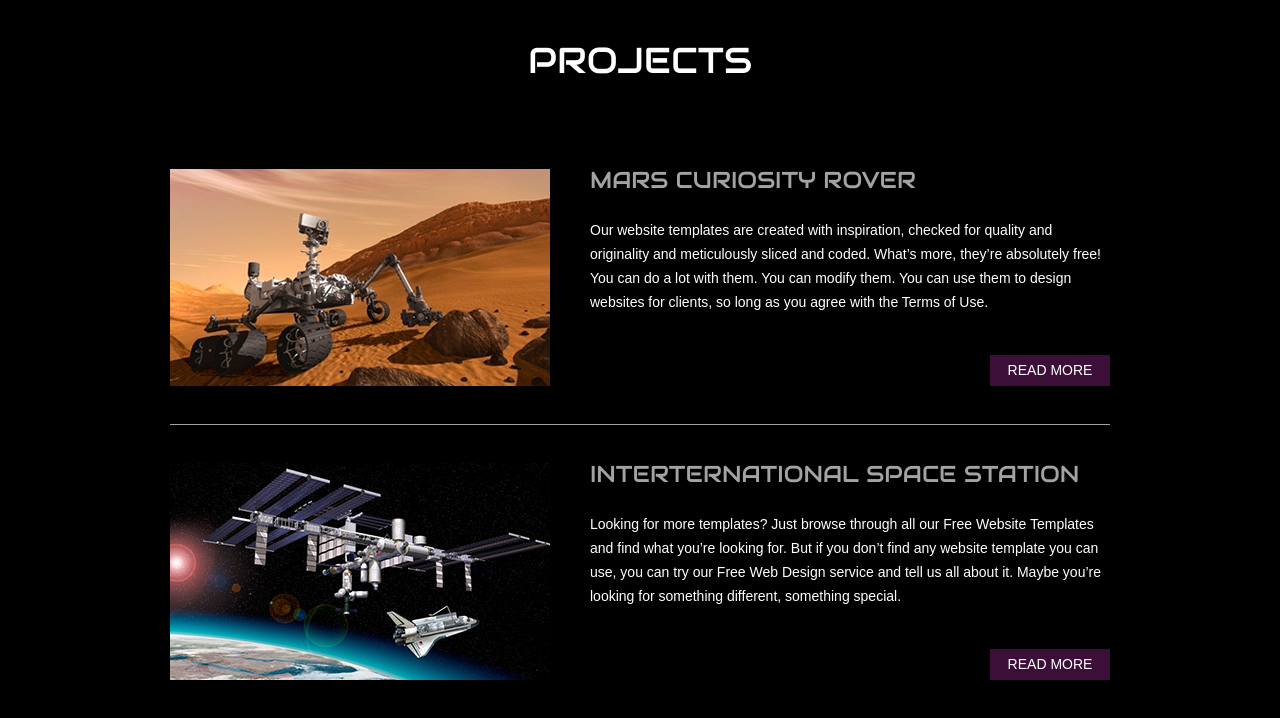
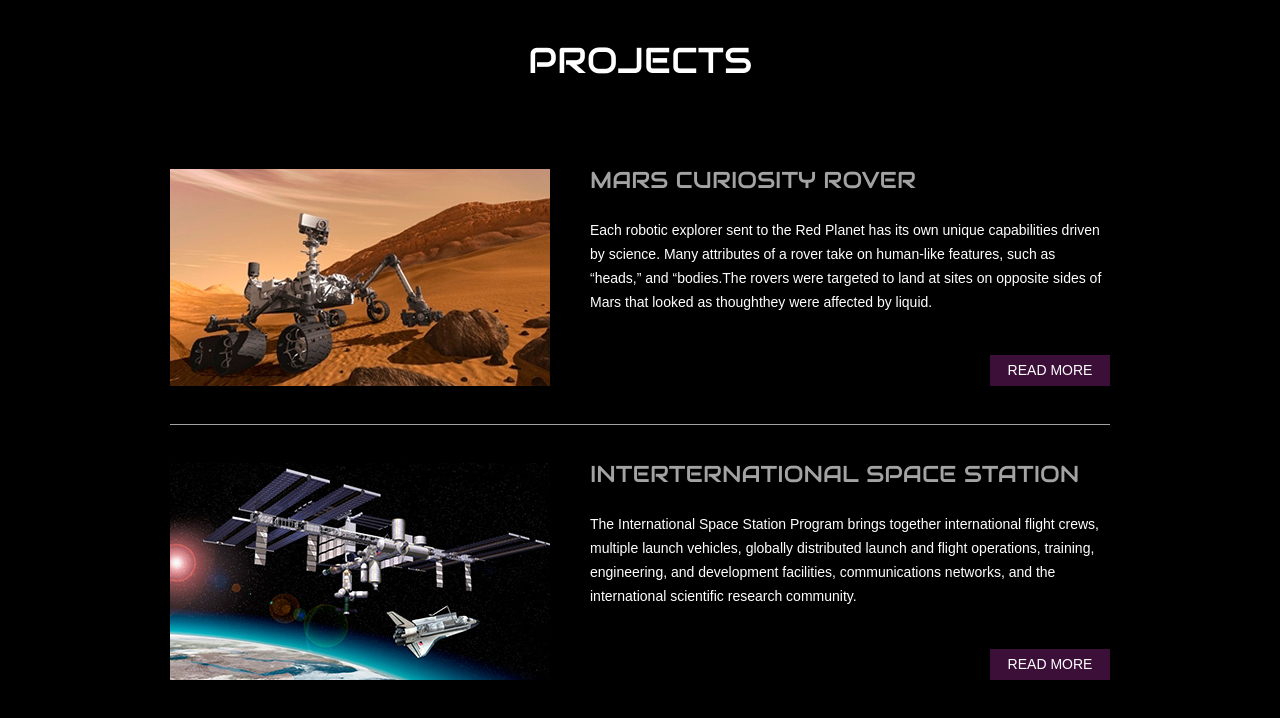
Before and after one commit to Seenusharmma/space.github.rs, a plain HTML site: page projects.html in a window 1280 px wide. Shown: the part 82-800 px from the top of the page. Drawn offline with Linux system fonts and the light colour scheme.

Commit message:
Update projects.html

```diff
--- a/projects.html
+++ b/projects.html
@@ -4,7 +4,7 @@
 <head>
 	<meta charset="UTF-8">
 	<meta name="viewport" content="width=device-width, initial-scale=1.0">
-	<title>projects - Space Science Website Template</title>
+	<title>projects - Space & Science.in</title>
 	<link rel="stylesheet" href="css/style.css" type="text/css">
 	<link rel="stylesheet" type="text/css" href="css/mobile.css">
 	<script src="js/mobile.js" type="text/javascript"></script>
@@ -52,7 +52,7 @@
 							<a href="proj1.html"><img src="images/curious-rover.jpg" alt=""></a>
 							<div>
 								<h1>MARS CURIOSITY ROVER </h1>
-								<p>Our website templates are created with inspiration, checked for quality and originality and meticulously sliced and coded. What’s more, they’re absolutely free! You can do a lot with them. You can modify them. You can use them to design websites for clients, so long as you agree with the Terms of Use.</p>
+								<p>Each robotic explorer sent to the Red Planet has its own unique capabilities driven by science. Many attributes of a rover take on human-like features, such as “heads,” and “bodies.The rovers were targeted to land at sites on opposite sides of Mars that looked as thoughthey were affected by liquid.</p>
 								<a href="proj1.html" class="more">Read More</a>
 							</div>
 						</li>
@@ -60,7 +60,7 @@
 							<a href="proj1.html"><img src="images/space-station.jpg" alt=""></a>
 							<div>
 								<h1>INTERTERNATIONAL SPACE STATION</h1>
-								<p>Looking for more templates? Just browse through all our Free Website Templates and find what you’re looking for. But if you don’t find any website template you can use, you can try our Free Web Design service and tell us all about it. Maybe you’re looking for something different, something special.</p>
+								<p>The International Space Station Program brings together international flight crews, multiple launch vehicles, globally distributed launch and flight operations, training, engineering, and development facilities, communications networks, and the international scientific research community.</p>
 								<a href="proj1.html" class="more">Read More</a>
 							</div>
 						</li>
@@ -74,7 +74,7 @@
 					<h1>FOLLOW OUR  MISSIONS ON</h1>
 					<div>
 						<a href="https://www.facebook.com/profile.php?id=100036905383862" class="facebook">facebook</a>
-						<a href="http://freewebsitetemplates.com/go/twitter/" class="twitter">twitter</a>
+						<a href="https://twitter.com/Roshans38496360" class="twitter">twitter</a>
 						<a href="" class="googleplus">googleplus</a>
 						<a href="" class="pinterest">pinterest</a>
 					</div>
```
